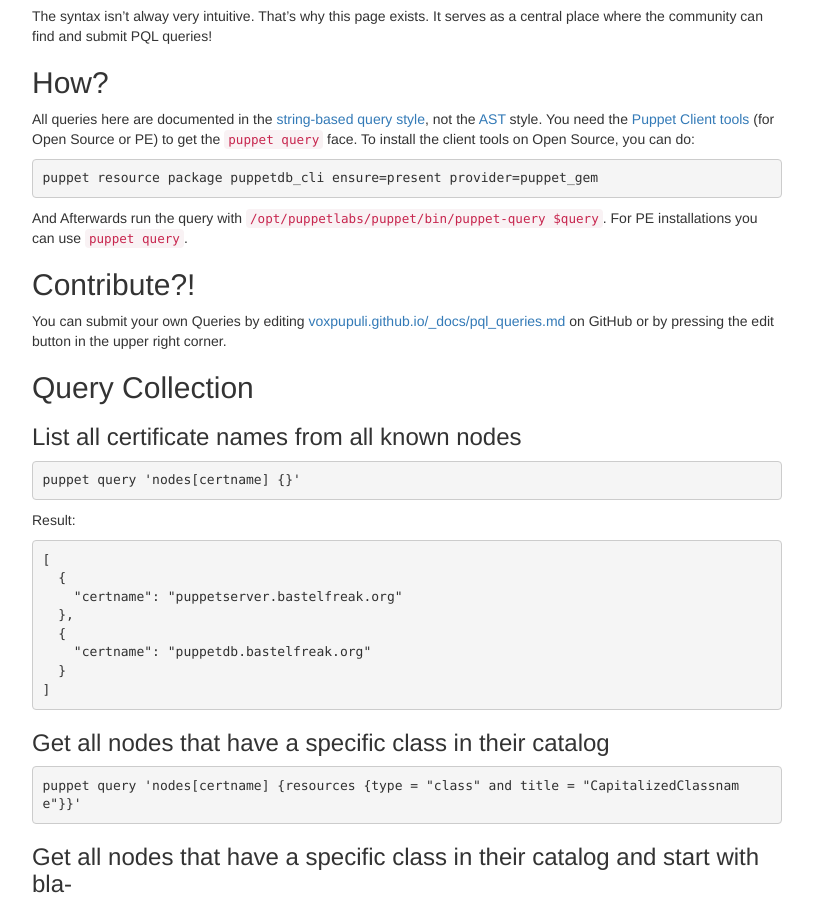
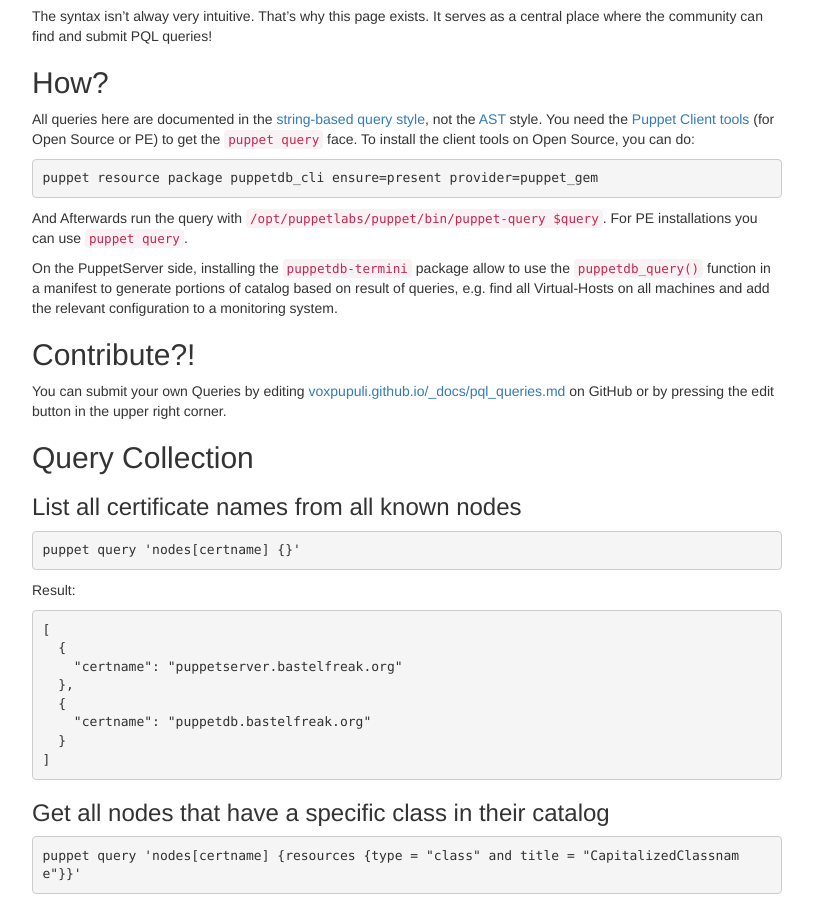
Before and after one commit to voxpupuli/voxpupuli.github.io, a Jekyll site: the page built from _docs/pql_queries.md, in a window 1280 px wide and 900 px high, scrolled down 431 px. Shown: the whole window, without its empty margins (233-1046 px from the left). Built offline with Jekyll 4.4.1, drawn with Linux system fonts in a browser that asks for light colours; nearby versions of some CDN libraries.

Commit message:
Update _docs/pql_queries.md
Co-authored-by: Romain Tartière <romain@blogreen.org>

````diff
--- a/_docs/pql_queries.md
+++ b/_docs/pql_queries.md
@@ -22,6 +22,8 @@
 ```
 
 And Afterwards run the query with `/opt/puppetlabs/puppet/bin/puppet-query $query`. For PE installations you can use `puppet query`.
+
+On the PuppetServer side, installing the `puppetdb-termini` package allow to use the `puppetdb_query()` function in a manifest to generate portions of catalog based on result of queries, e.g. find all Virtual-Hosts on all machines and add the relevant configuration to a monitoring system.
 
 ## Contribute?!
 
````
